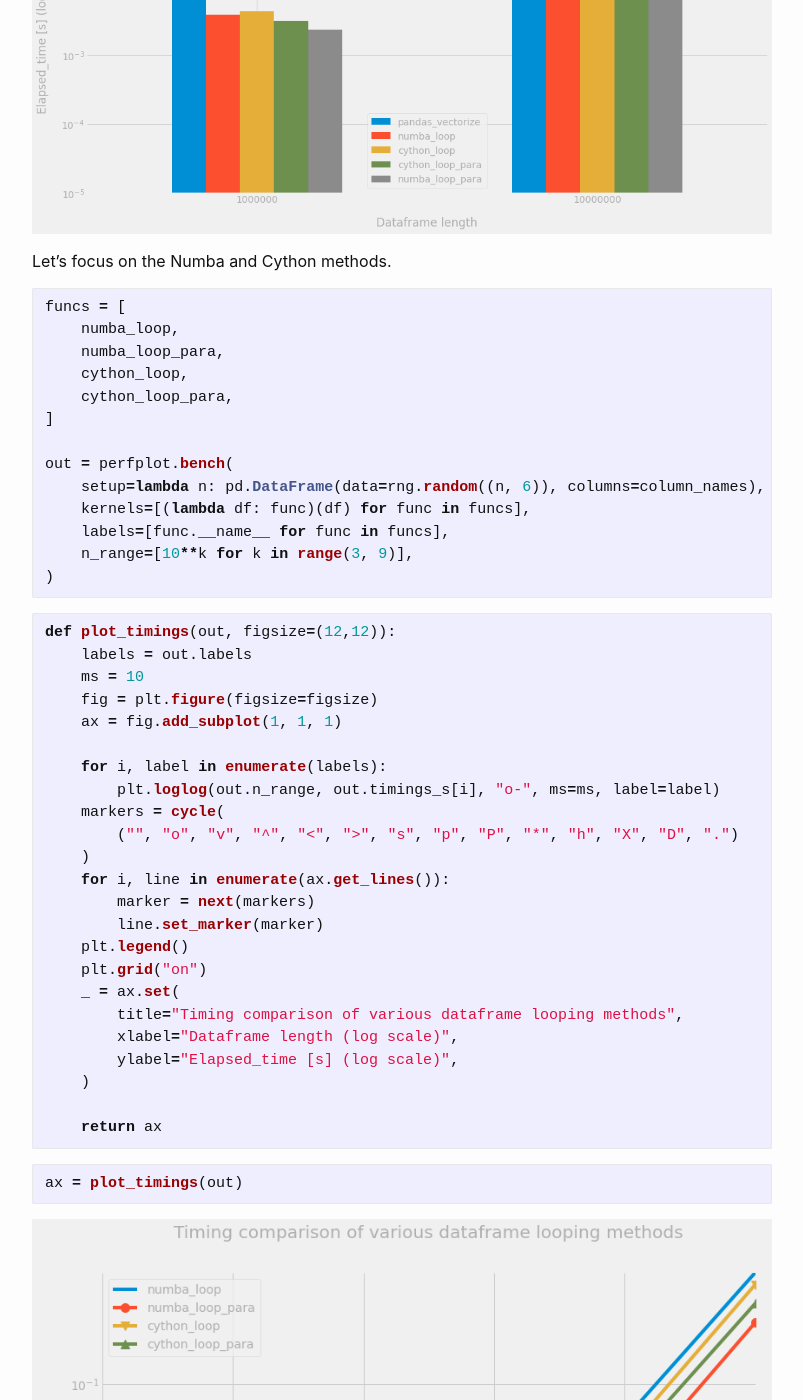
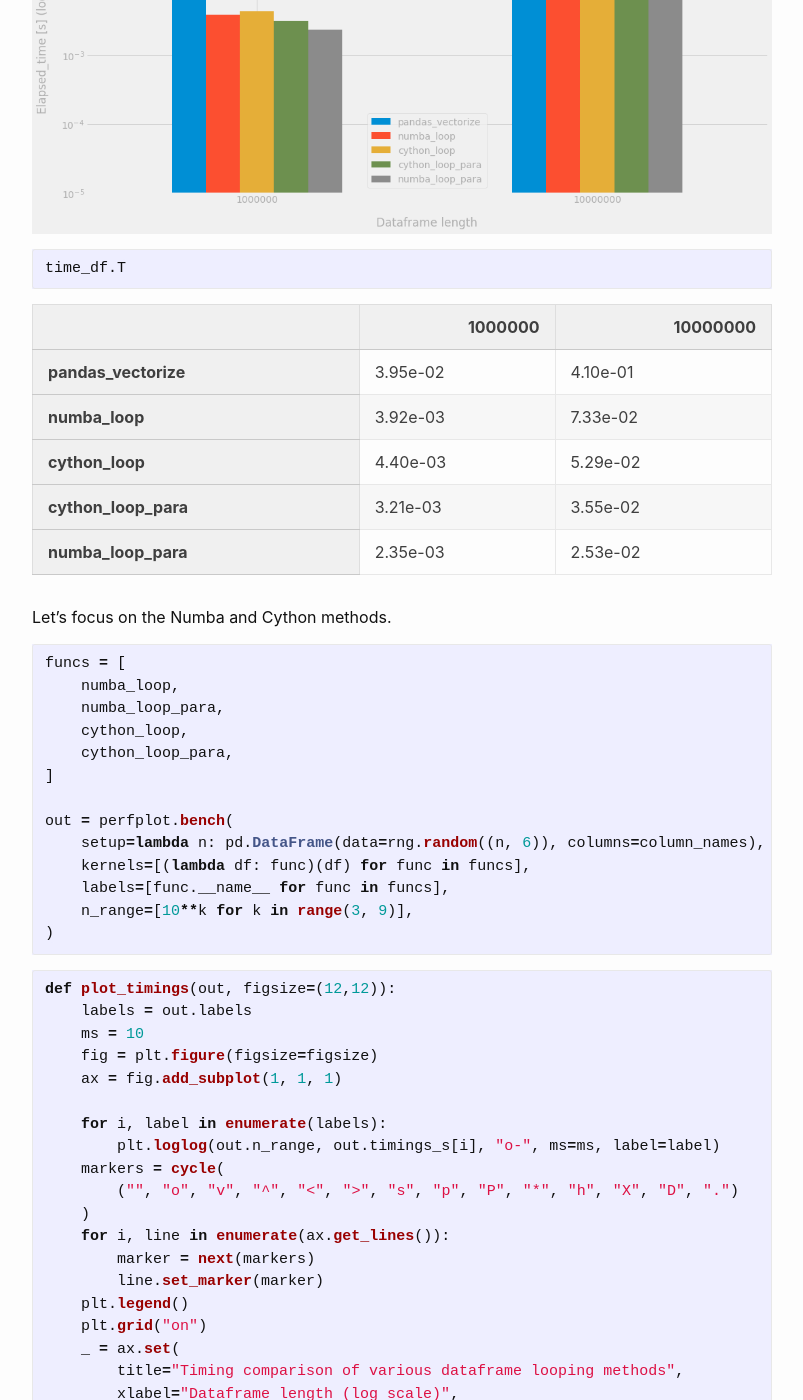
Before and after one commit to aetperf/aetperf.github.io, a Jekyll site: the page built from _posts/2022-03-03-Applying-a-row-wise-function-to-a-Pandas-dataframe.md, in a window 1280 px wide and 1400 px high, scrolled down 28196 px. Shown: the whole window, without its empty margins (238-1041 px from the left). Built offline with Jekyll 4.4.1, drawn with Linux system fonts in a browser that asks for light colours; formulas are drawn with MathJax 3; comment, search, counter and statistics services are not loaded.

Commit message:
figure update

````diff
--- a/_posts/2022-03-03-Applying-a-row-wise-function-to-a-Pandas-dataframe.md
+++ b/_posts/2022-03-03-Applying-a-row-wise-function-to-a-Pandas-dataframe.md
@@ -1376,6 +1376,65 @@ _ = ax.set(
   <img width="800" src="/img/2022-03-03_01/output_133_0.png" alt="Timings large 1">
 </p>
 
+```python
+time_df.T
+```
+
+
+
+
+<div>
+<style scoped>
+    .dataframe tbody tr th:only-of-type {
+        vertical-align: middle;
+    }
+
+    .dataframe tbody tr th {
+        vertical-align: top;
+    }
+
+    .dataframe thead th {
+        text-align: right;
+    }
+</style>
+<table border="1" class="dataframe">
+  <thead>
+    <tr style="text-align: right;">
+      <th></th>
+      <th>1000000</th>
+      <th>10000000</th>
+    </tr>
+  </thead>
+  <tbody>
+    <tr>
+      <th>pandas_vectorize</th>
+      <td>3.95e-02</td>
+      <td>4.10e-01</td>
+    </tr>
+    <tr>
+      <th>numba_loop</th>
+      <td>3.92e-03</td>
+      <td>7.33e-02</td>
+    </tr>
+    <tr>
+      <th>cython_loop</th>
+      <td>4.40e-03</td>
+      <td>5.29e-02</td>
+    </tr>
+    <tr>
+      <th>cython_loop_para</th>
+      <td>3.21e-03</td>
+      <td>3.55e-02</td>
+    </tr>
+    <tr>
+      <th>numba_loop_para</th>
+      <td>2.35e-03</td>
+      <td>2.53e-02</td>
+    </tr>
+  </tbody>
+</table>
+</div>
+
 Let's focus on the Numba and Cython methods.
 
 
````
